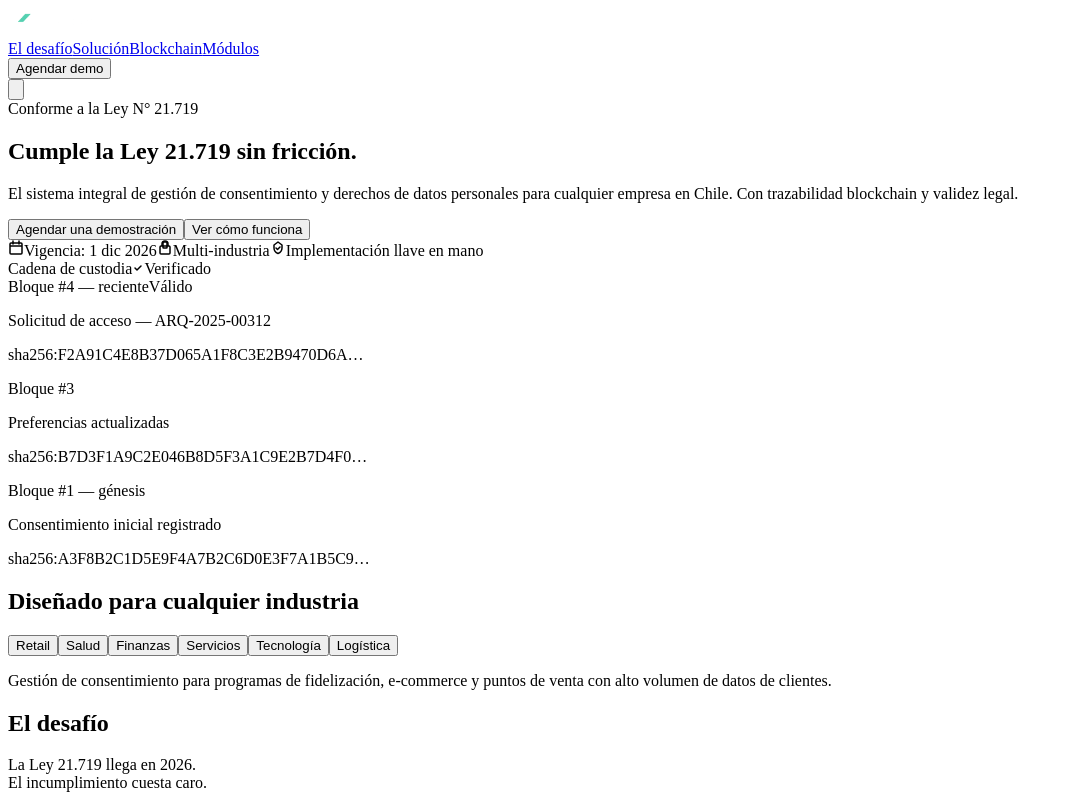
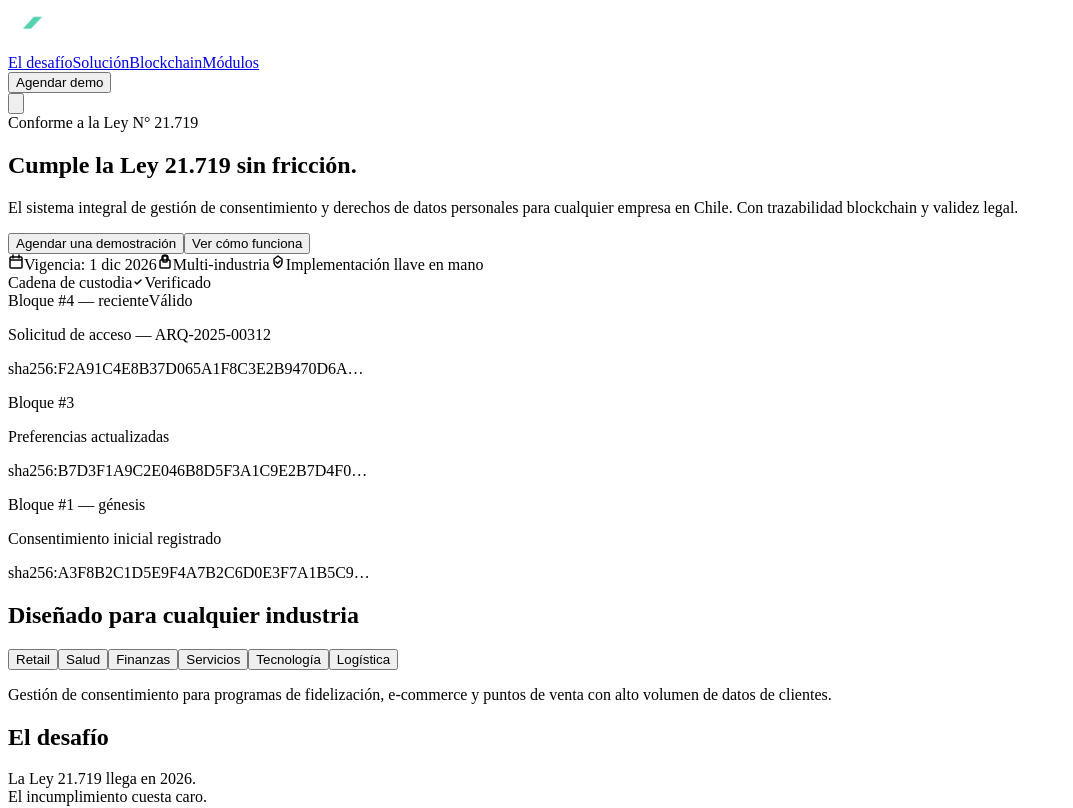
Before and after one commit to fernandoguerrabravo/konsent, a Next.js app: page / in a window 1280 px wide. Shown: the top 808 px of the page, without its empty margins (0-1073 px from the left). Built offline with nearby package versions, Linux system fonts and the light colour scheme.

Commit message:
style: agrandar logo 50%

```diff
--- a/src/components/ui/Logo.tsx
+++ b/src/components/ui/Logo.tsx
@@ -7,9 +7,9 @@ interface LogoProps {
 
 export default function Logo({ className = "", size = "md" }: LogoProps) {
   const sizes = {
-    sm: { height: 28 },
-    md: { height: 36 },
-    lg: { height: 44 },
+    sm: { height: 42 },
+    md: { height: 54 },
+    lg: { height: 66 },
   };
 
   const { height } = sizes[size];
```
